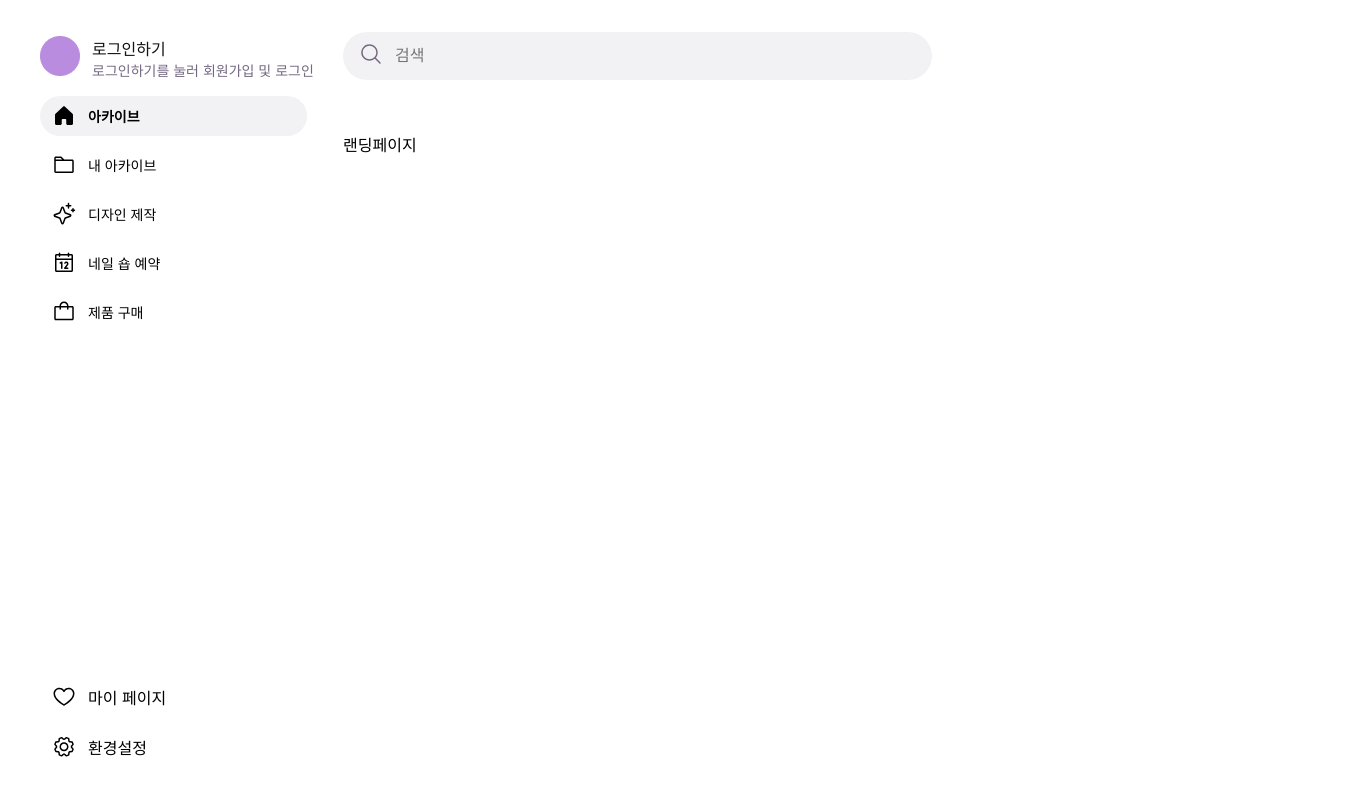
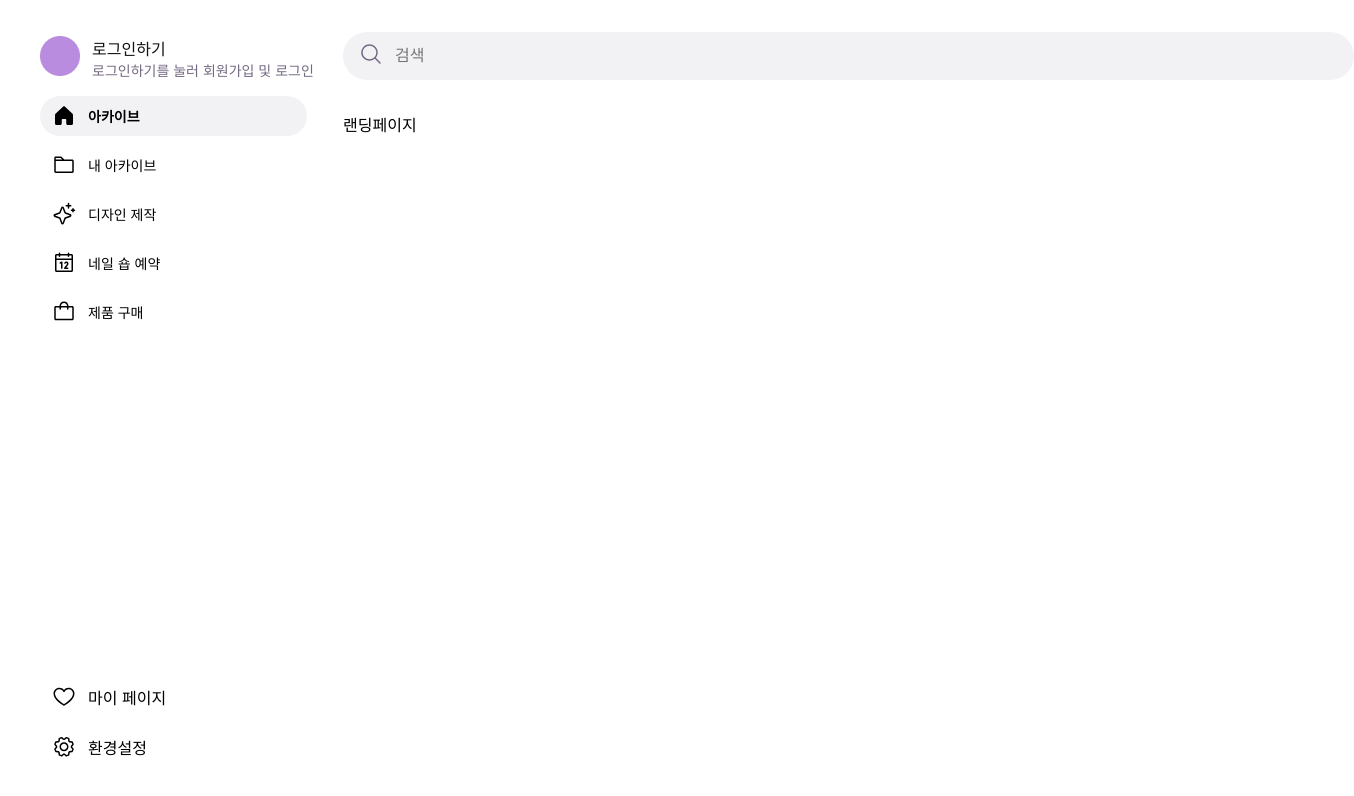
Before and after one commit to OZ-Coding-School/oz_02_collabo-006, a React (Create React App) app in the folder frontend/: page / in a window 1280 px wide. Shown: the top 796 px of the page, 1354 px wide, since content can reach past the window. Built offline with nearby package versions, Linux system fonts and the light colour scheme.

Commit message:
[Style] Styled SearchBar

```diff
--- a/frontend/src/components/layout/search/SearchBar.tsx
+++ b/frontend/src/components/layout/search/SearchBar.tsx
@@ -1,11 +1,10 @@
-import React, { useState } from 'react';
 import styled from 'styled-components';
 import { ReactComponent as SearchIcon } from '../../../asset/search.svg';
 
 const SearchBarContainer = styled.div`
   position: relative;
-  width: 46vw;
-  margin: 32px 20px;
+  width: 79vw;
+  margin: 32px 0 12px 20px;
 `;
 
 const SearchInput = styled.input`
```
